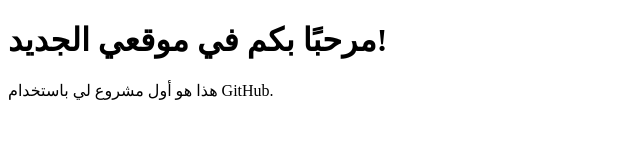
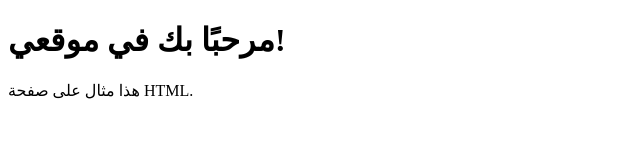
Before and after one commit to Ayther0/Ayther, a plain HTML site: page index.html in a window 1280 px wide. Shown: the whole page, without its empty margins (0-640 px from the left). Drawn offline with Linux system fonts and the light colour scheme.

Commit message:
تحديث صفحة index.html

```diff
--- a/index.html
+++ b/index.html
@@ -1,12 +1,12 @@
 <!DOCTYPE html>
-<html lang="en">
+<html lang="ar">
 <head>
     <meta charset="UTF-8">
     <meta name="viewport" content="width=device-width, initial-scale=1.0">
-    <title>مشروعي الجديد</title>
+    <title>موقعي التجريبي</title>
 </head>
 <body>
-    <h1>مرحبًا بكم في موقعي الجديد!</h1>
-    <p>هذا هو أول مشروع لي باستخدام GitHub.</p>
+    <h1>مرحبًا بك في موقعي!</h1>
+    <p>هذا مثال على صفحة HTML.</p>
 </body>
 </html>
```
